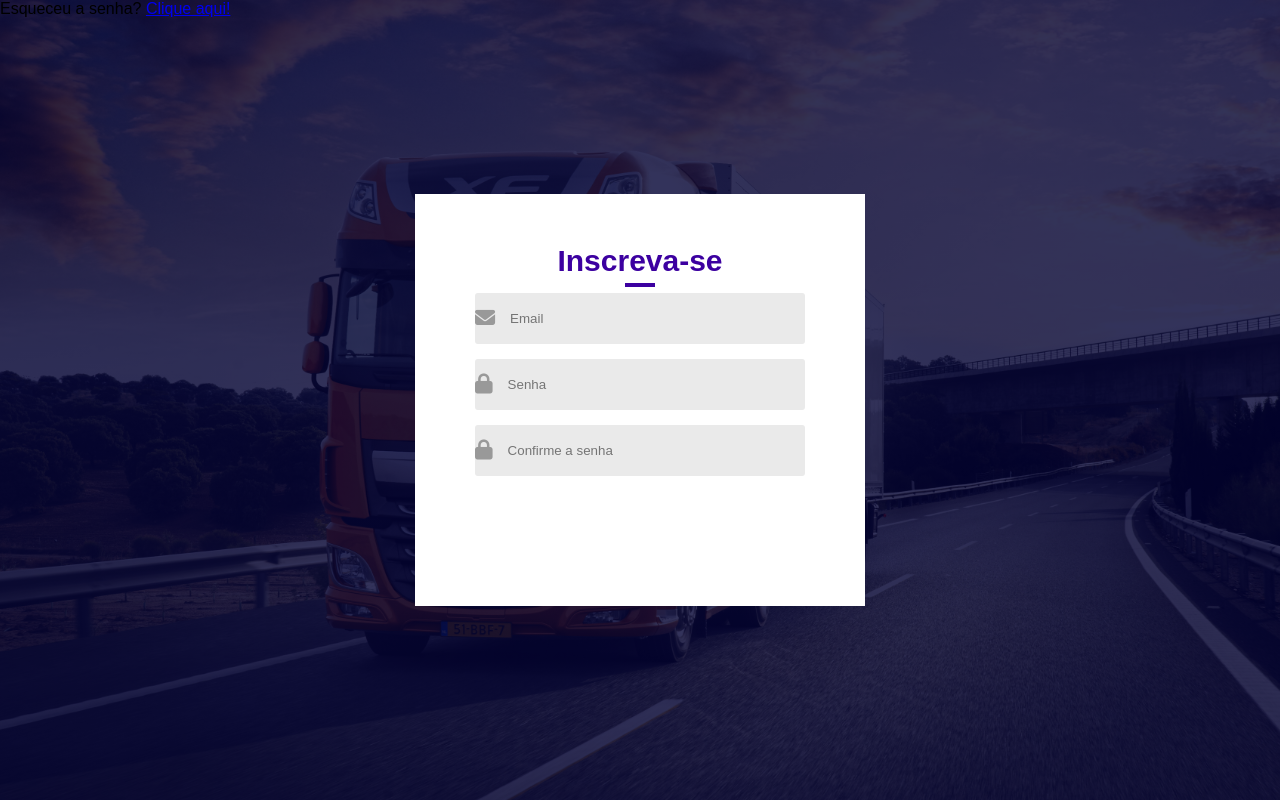
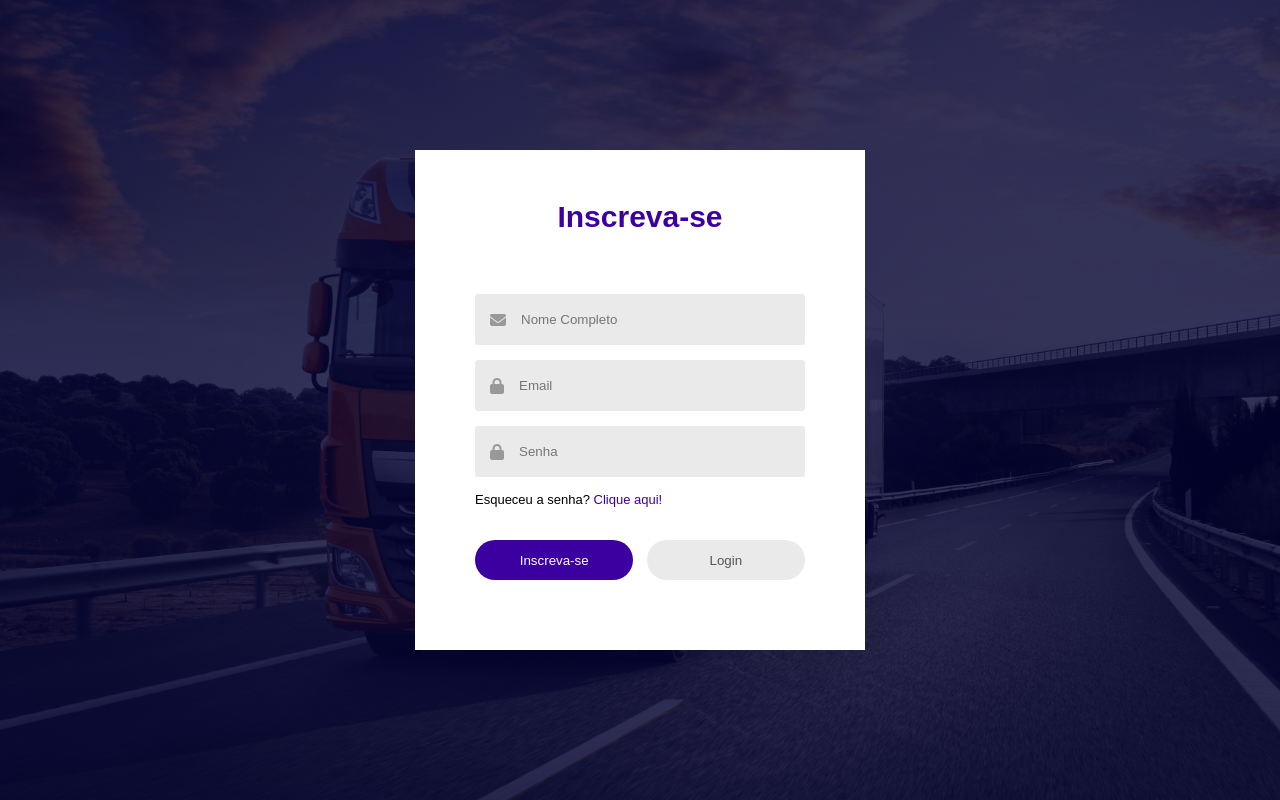
Before and after one commit to Diego0726/Dev_Transportadora, a PHP site: page /Inicio.HTML in a window 1280 px wide. Run offline with PHP 8.4, Linux system fonts and the light colour scheme; some libraries are stand-ins or nearby versions.

Commit message:
06/06/2023
17:26

```diff
--- a/Transportadora_testes/Inicio.CSS
+++ b/Transportadora_testes/Inicio.CSS
@@ -37,7 +37,7 @@ box-sizing: border-box;
         border-radius: 3px;
         background: #3c00a0;
         position: absolute;
-        bottom: 189px;
+        bottom: -12px;
         left: 50%;
         transform: translateX(-50%);
 }
@@ -48,6 +48,9 @@ box-sizing: border-box;
         border-radius: 3px;
         display: flex;
         align-items: center;
+        max-height: 65px;
+        transition: max-height 1s;
+        overflow: hidden;
 }
 input{
         width: 100%;
@@ -57,6 +60,36 @@ input{
         padding: 18px 15px ;
 }
 .input-field i{
-        margin-left: 15;
+        margin-left: 15px;
         color: #999
 }
+
+ form p {
+        text-align: left;
+        font-size: 13px;
+        height: 48px;
+ }
+ form p a{
+        text-decoration: none;
+        color: #3c00a0;
+ }
+ .btn-field{
+        width: 100%;
+        display:flex;
+        justify-content: space-between;
+ }
+ .btn-field button{
+        flex-basis: 48%;
+        background: #3c00a0;
+        color: #fff;
+        height: 40px;
+        border-radius: 20px;
+        border: 0;
+        outline: 0;
+        cursor: pointer;
+        transition: Background 1s;
+ }
+ .btn-field button.disable{
+        background: #eaeaea;
+        color: #555;
+ }
--- a/Transportadora_testes/Inicio.HTML
+++ b/Transportadora_testes/Inicio.HTML
@@ -1,8 +1,10 @@
 <!DOCTYPE html>
-<html >
+<html>
 <head>
+    <meta charset="UTF-8">
     <meta name="viewport" content="width=device-width, initial-scale=1.0">
     <title>Dev_Transportadora</title>
+    <link rel="shortcut icon" href="icone2.png" type="image/x-icon">
     <link rel="stylesheet" href="Inicio.CSS">
     <script src="https://kit.fontawesome.com/f6bc5d7c98.js" crossorigin="anonymous"></script>
 
@@ -10,32 +12,59 @@
 <body>
     <div class="container">
         <div class="form-box">
-        <h1>Inscreva-se
-
+            <h1 id="title">Inscreva-se</h1>
             <form>
-       <h6>
+                <div class="input-group">
+                    <div class="input-field" id="Namefield">
+                        <i class="fas fa-envelope"></i>
+                        <input type="text" placeholder="Nome Completo">
+                    </div>
+                </div>
                 <div class="input-group">
                     <div class="input-field">
-        <i class="fa-solid fa-envelope"></i>
+                        <i class="fas fa-lock"></i>
                         <input type="email" placeholder="Email">
                     </div>
 
+                </div>
                 <div class="input-group">
                     <div class="input-field">
-        <i class="fa-solid fa-lock"></i>
+                        <i class="fas fa-lock"></i>
                         <input type="password" placeholder="Senha">
                     </div>
 
-        <div class="input-group">
-        <div class="input-field">
-        <i class="fa-solid fa-lock"></i>
-        <input type="password" placeholder="Confirme a senha "></h6>
                 </div>
-             <p>Esqueceu a senha? <a href="#">Clique aqui! </a></p>
+                <p>Esqueceu a senha? <a href="#">Clique aqui!</a></p>
+                <div class="btn-field">
+                    <button type="button" id="Inscreva-seBtn">Inscreva-se</button>
+                    <button type="button" class="disable" id="LoginBtn">Login</button>
                 </div>
+
             </form>
         </div>
     </div>
+<script>
+    let LoginBtn = document.getElementById("LoginBtn")
+    let InscrevaseBtn = document.getElementById("Inscreva-seBtn")
+    let Namefield = document.getElementById("Namefield")
+    let title = document.getElementById("title")
+
+    LoginBtn.onclick = function(){
+        Namefield.style.maxHeight = "0";
+        title.innerHTML = "Login"
+        InscrevaseBtn.classList.add("disable");
+        LoginBtn.classList.remove("disable");
+    }
+    InscrevaseBtn.onclick = function(){
+        Namefield.style.maxHeight = "60px";
+        title.innerHTML = "Inscreva-se"
+        LoginBtn.classList.remove("disable");
+        InscrevaseBtn.classList.add("disable");
+    }
+
+
+</script>
+
 
 </body>
 </html>
```
Also changed, not shown: Transportadora_testes/icone.png (added), Transportadora_testes/icone2.png (added). Lines whose indentation alone changed are shown as unchanged.
